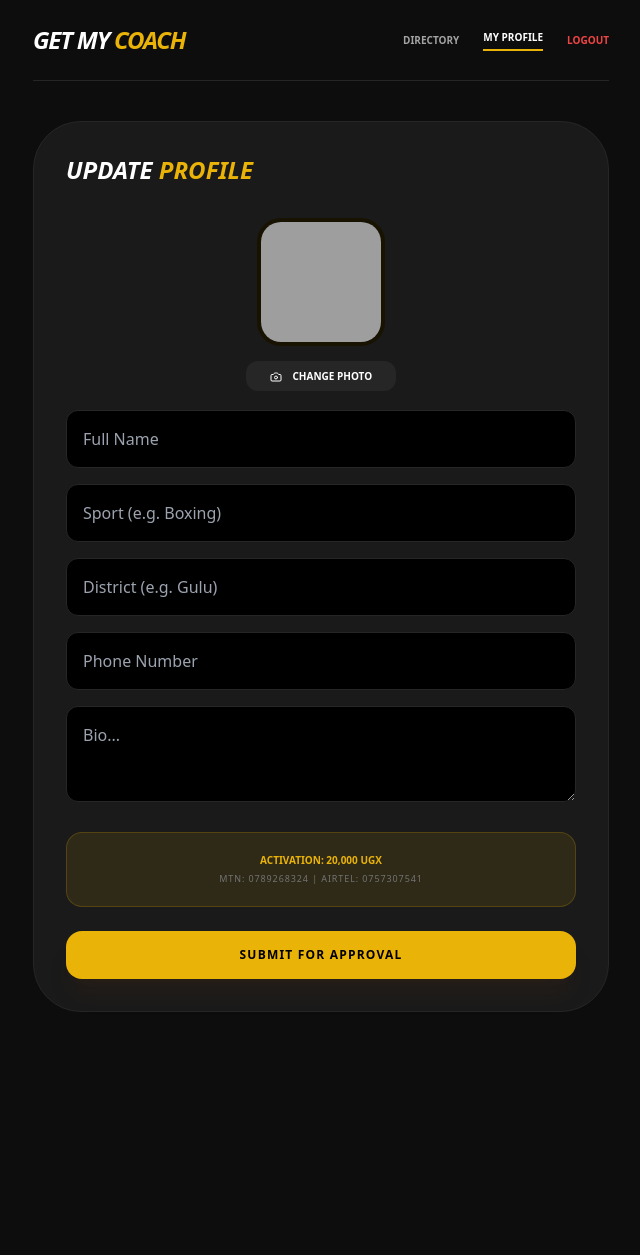
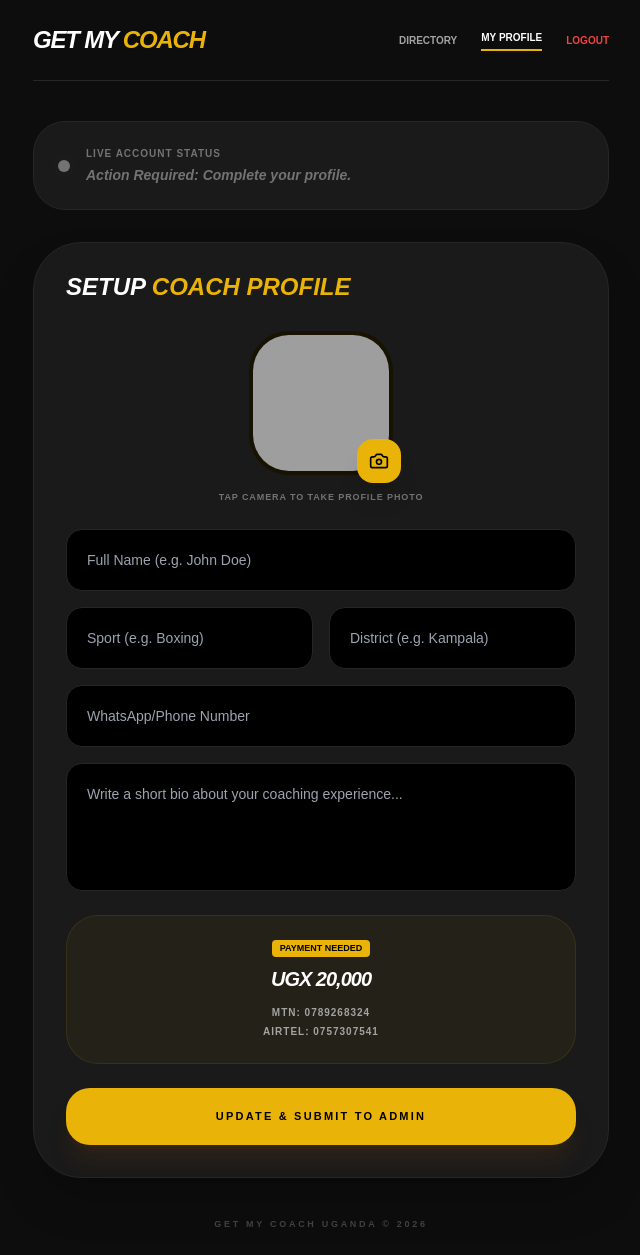
Before and after one commit to FAR-ANALYST/CMS, a Flask app: page /coach in a window 1280 px wide. Shown: the whole page, without its empty margins (319-959 px from the left). Before the commit the page ends 1012 px from the top, so only its background shows below. Run offline with Flask 3, Linux system fonts and the light colour scheme; the visitor is signed in with stand-in values (Sample User, id 1); data that the repository does not hold is empty; some libraries are stand-ins or nearby versions; grey boxes are pictures that could not be loaded.

Commit message:
Update coach.html

```diff
--- a/templates/coach.html
+++ b/templates/coach.html
@@ -5,59 +5,109 @@
     <meta name="viewport" content="width=device-width, initial-scale=1.0">
     <script src="https://cdn.tailwindcss.com"></script>
     <script src="https://unpkg.com/lucide@latest"></script>
-    <style>body { background-color: #0D0D0D; color: white; }</style>
+    <style>
+        body { background-color: #0D0D0D; color: white; font-family: sans-serif; }
+        input, textarea { outline: none; }
+    </style>
 </head>
 <body class="p-6">
     <div class="max-w-xl mx-auto">
+
         <nav class="flex justify-between items-center mb-10 pb-6 border-b border-neutral-800">
             <h1 class="text-2xl font-black italic uppercase tracking-tighter">Get My <span class="text-yellow-500">Coach</span></h1>
             <div class="flex items-center gap-6">
-                <a href="/student" class="text-[10px] font-black uppercase text-neutral-400 hover:text-white">Directory</a>
+                <a href="/student" class="text-[10px] font-black uppercase text-neutral-400 hover:text-white transition">Directory</a>
                 <a href="/coach" class="text-[10px] font-black uppercase text-white border-b-2 border-yellow-500 pb-1">My Profile</a>
-                <a href="/logout" class="text-[10px] font-black uppercase text-red-500 hover:text-red-400">Logout</a>
+                <a href="/logout" class="text-[10px] font-black uppercase text-red-500 hover:text-red-400 transition">Logout</a>
             </div>
         </nav>
 
-        <div class="bg-[#1A1A1A] p-8 rounded-[3rem] border border-neutral-800">
-            <h2 class="text-2xl font-black mb-8 uppercase italic">Update <span class="text-yellow-500">Profile</span></h2>
+        <div class="mb-8 p-6 bg-[#1A1A1A] border border-neutral-800 rounded-[2rem] flex items-center gap-4">
+            <div class="relative">
+                <div class="w-3 h-3 rounded-full animate-ping absolute bg-current {{ status_info.color }}"></div>
+                <div class="w-3 h-3 rounded-full relative bg-current {{ status_info.color }}"></div>
+            </div>
+            <div>
+                <p class="text-[10px] font-black uppercase tracking-widest text-neutral-500 mb-1">Live Account Status</p>
+                <p class="text-sm font-bold {{ status_info.color }} italic">
+                    {{ status_info.msg }}
+                </p>
+            </div>
+        </div>
+
+        <div class="bg-[#1A1A1A] p-8 rounded-[3rem] border border-neutral-800 shadow-2xl">
+            <h2 class="text-2xl font-black mb-8 uppercase italic leading-none">Setup <span class="text-yellow-500">Coach Profile</span></h2>
+
+            {% with messages = get_flashed_messages() %}
+              {% if messages %}
+                {% for message in messages %}
+                  <div class="bg-green-500/10 border border-green-500/20 text-green-500 text-[10px] font-black uppercase p-3 rounded-xl mb-6 text-center">
+                    {{ message }}
+                  </div>
+                {% endfor %}
+              {% endif %}
+            {% endwith %}
 
             <form action="/coach" method="POST" enctype="multipart/form-data" class="space-y-6">
                 <div class="text-center">
-                    <div class="w-32 h-32 mx-auto rounded-3xl border-4 border-yellow-500/10 overflow-hidden bg-black mb-4">
-                        <img id="preview" src="{{ profile.profile_pic_url or 'https://ui-avatars.com/api/?name=Coach' }}" class="w-full h-full object-cover">
+                    <div class="relative w-36 h-36 mx-auto mb-4">
+                        <div class="w-full h-full rounded-[2.5rem] border-4 border-yellow-500/10 overflow-hidden bg-black shadow-inner">
+                            <img id="preview" src="{{ profile.profile_pic_url or 'https://ui-avatars.com/api/?name=' + (profile.full_name or 'Coach') }}" class="w-full h-full object-cover">
+                        </div>
+                        <label class="absolute -bottom-2 -right-2 bg-yellow-500 text-black p-3 rounded-2xl cursor-pointer shadow-xl hover:scale-110 transition active:scale-95">
+                            <i data-lucide="camera" class="w-5 h-5"></i>
+                            <input type="file" name="profile_image" accept="image/*" capture="user" class="hidden" onchange="previewImg(this)">
+                        </label>
                     </div>
-                    <label class="bg-neutral-800 px-6 py-2 rounded-xl cursor-pointer text-[10px] font-black uppercase">
-                        <i data-lucide="camera" class="inline w-3 h-3 mr-2"></i> Change Photo
-                        <input type="file" name="profile_image" accept="image/*" capture="user" class="hidden" onchange="previewImg(this)">
-                    </label>
+                    <p class="text-[9px] text-neutral-500 font-bold uppercase tracking-widest">Tap camera to take profile photo</p>
                     <input type="hidden" name="existing_url" value="{{ profile.profile_pic_url }}">
                 </div>
 
-                <div class="space-y-4">
-                    <input type="text" name="full_name" value="{{ profile.full_name or '' }}" placeholder="Full Name" class="w-full bg-black border border-neutral-800 p-4 rounded-xl focus:border-yellow-500 outline-none">
-                    <input type="text" name="sport_category" value="{{ profile.sport_category or '' }}" placeholder="Sport (e.g. Boxing)" class="w-full bg-black border border-neutral-800 p-4 rounded-xl focus:border-yellow-500 outline-none">
-                    <input type="text" name="location_district" value="{{ profile.location_district or '' }}" placeholder="District (e.g. Gulu)" class="w-full bg-black border border-neutral-800 p-4 rounded-xl focus:border-yellow-500 outline-none">
-                    <input type="text" name="contact_number" value="{{ profile.contact_number or '' }}" placeholder="Phone Number" class="w-full bg-black border border-neutral-800 p-4 rounded-xl focus:border-yellow-500 outline-none">
-                    <textarea name="bio" placeholder="Bio..." class="w-full bg-black border border-neutral-800 p-4 rounded-xl h-24 focus:border-yellow-500 outline-none">{{ profile.bio or '' }}</textarea>
+                <div class="grid grid-cols-1 gap-4">
+                    <input type="text" name="full_name" value="{{ profile.full_name or '' }}" placeholder="Full Name (e.g. John Doe)" class="w-full bg-black border border-neutral-800 p-5 rounded-2xl text-sm focus:border-yellow-500 transition shadow-inner">
+
+                    <div class="grid grid-cols-2 gap-4">
+                        <input type="text" name="sport_category" value="{{ profile.sport_category or '' }}" placeholder="Sport (e.g. Boxing)" class="w-full bg-black border border-neutral-800 p-5 rounded-2xl text-sm focus:border-yellow-500 transition shadow-inner">
+                        <input type="text" name="location_district" value="{{ profile.location_district or '' }}" placeholder="District (e.g. Kampala)" class="w-full bg-black border border-neutral-800 p-5 rounded-2xl text-sm focus:border-yellow-500 transition shadow-inner">
+                    </div>
+
+                    <input type="text" name="contact_number" value="{{ profile.contact_number or '' }}" placeholder="WhatsApp/Phone Number" class="w-full bg-black border border-neutral-800 p-5 rounded-2xl text-sm focus:border-yellow-500 transition shadow-inner">
+
+                    <textarea name="bio" placeholder="Write a short bio about your coaching experience..." class="w-full bg-black border border-neutral-800 p-5 rounded-2xl text-sm h-32 focus:border-yellow-500 transition shadow-inner resize-none">{{ profile.bio or '' }}</textarea>
                 </div>
 
-                <div class="p-5 bg-yellow-500/10 border border-yellow-500/20 rounded-2xl text-center">
-                    <p class="text-[10px] text-yellow-500 font-black uppercase">Activation: 20,000 UGX</p>
-                    <p class="text-[9px] text-neutral-500 uppercase mt-1 tracking-widest">MTN: 0789268324 | Airtel: 0757307541</p>
+                <div class="p-6 bg-yellow-500/5 border border-yellow-500/10 rounded-[2rem] text-center">
+                    <div class="flex justify-center gap-2 mb-2">
+                        <span class="bg-yellow-500 text-black text-[9px] font-black px-2 py-0.5 rounded uppercase">Payment Needed</span>
+                    </div>
+                    <p class="text-xl font-black text-white italic tracking-tighter">UGX 20,000</p>
+                    <div class="mt-3 flex flex-col gap-1">
+                        <p class="text-[10px] text-neutral-400 font-bold uppercase tracking-widest">MTN: 0789268324</p>
+                        <p class="text-[10px] text-neutral-400 font-bold uppercase tracking-widest">Airtel: 0757307541</p>
+                    </div>
                 </div>
 
-                <button class="w-full bg-yellow-500 text-black font-black py-4 rounded-2xl uppercase tracking-widest text-xs shadow-xl shadow-yellow-900/10">Submit for Approval</button>
+                <button type="submit" class="w-full bg-yellow-500 text-black font-black py-5 rounded-[1.5rem] uppercase tracking-[0.2em] text-[11px] shadow-xl shadow-yellow-900/20 hover:bg-yellow-400 active:scale-[0.98] transition-all">
+                    Update & Submit to Admin
+                </button>
             </form>
         </div>
+
+        <p class="text-center text-neutral-700 text-[9px] font-bold uppercase tracking-[0.3em] mt-10">Get My Coach Uganda &copy; 2026</p>
     </div>
+
     <script>
+        // Real-time photo preview
         function previewImg(input) {
             if (input.files && input.files[0]) {
                 var reader = new FileReader();
-                reader.onload = function(e) { document.getElementById('preview').src = e.target.result; }
+                reader.onload = function(e) {
+                    document.getElementById('preview').src = e.target.result;
+                }
                 reader.readAsDataURL(input.files[0]);
             }
         }
+        // Load Icons
         lucide.createIcons();
     </script>
 </body>
```
